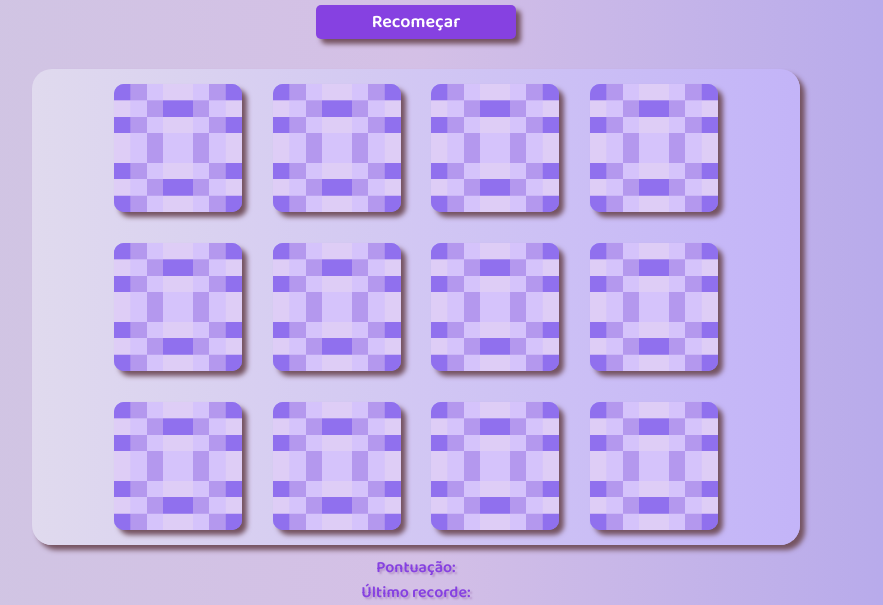
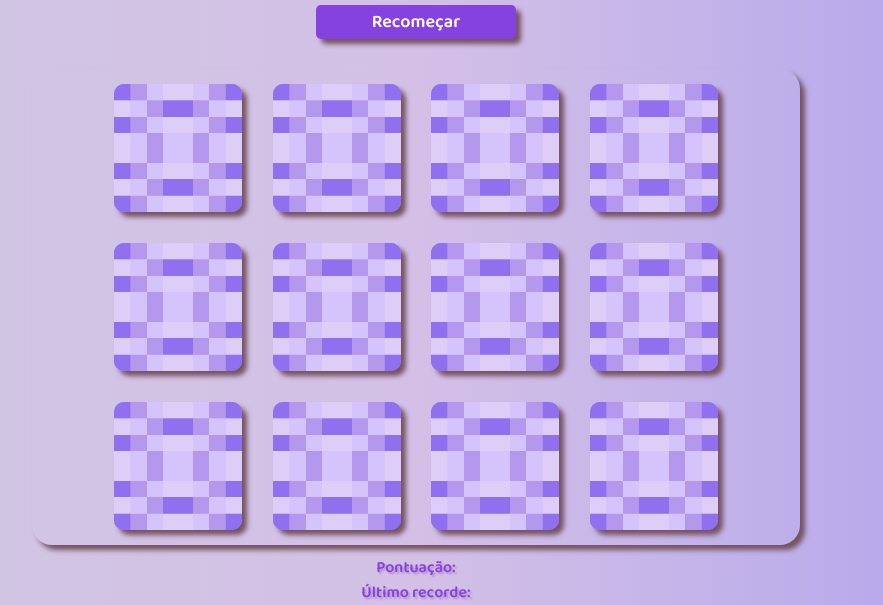
Before and after one commit to ramos-r/Jogo-da-memoria, a plain HTML site: page index.html in a window 1280 px wide. Shown: the part 259-864 px from the top of the page, without its empty margins (224-1107 px from the left). Drawn offline with Linux system fonts and the light colour scheme.

Commit message:
change background

```diff
--- a/styles/style.css
+++ b/styles/style.css
@@ -23,7 +23,6 @@ main{
     border-radius: 20px;
     margin-bottom: 10px;
     box-shadow: 5px 5px 5px  #755361;
-    background-image:linear-gradient(to right, #e0daee, #c3b4f8);
 }
 
 .card{
```
